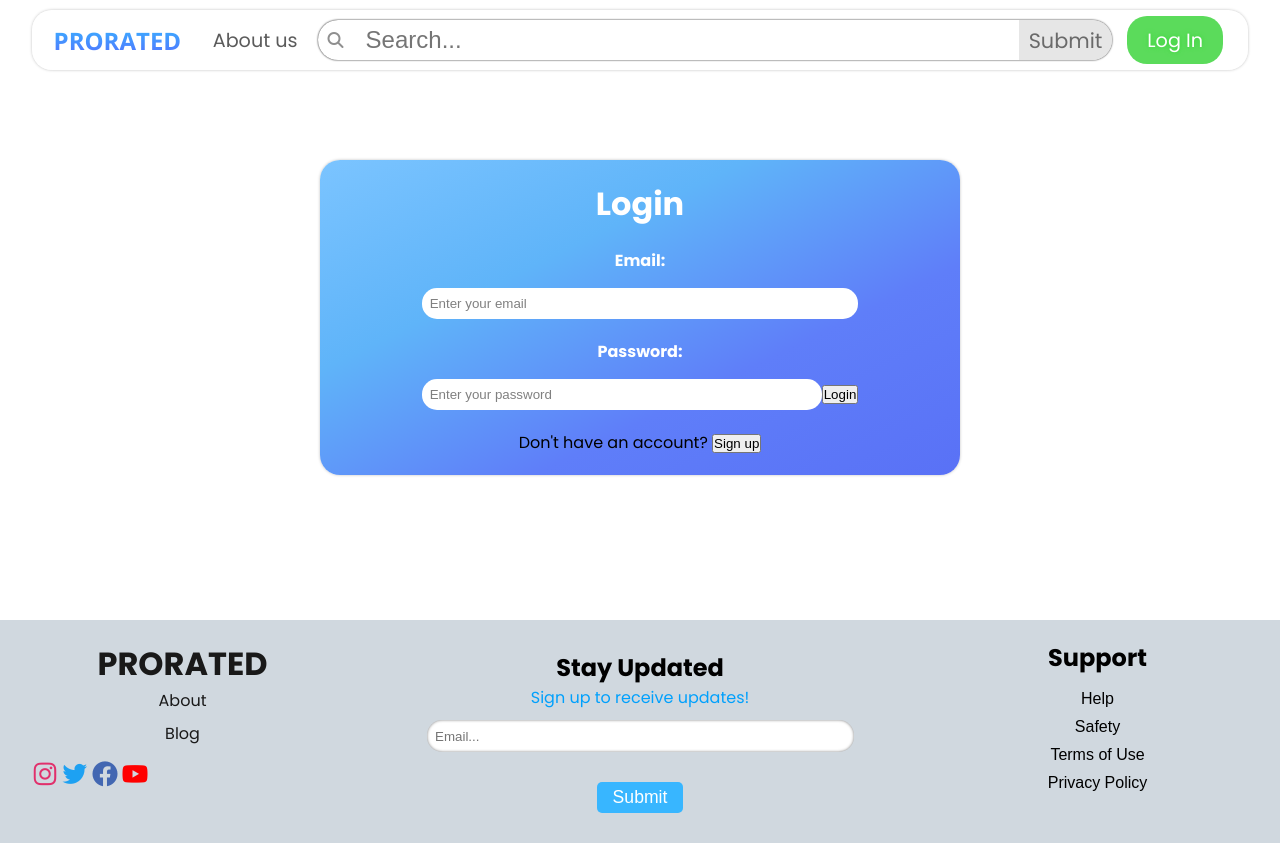
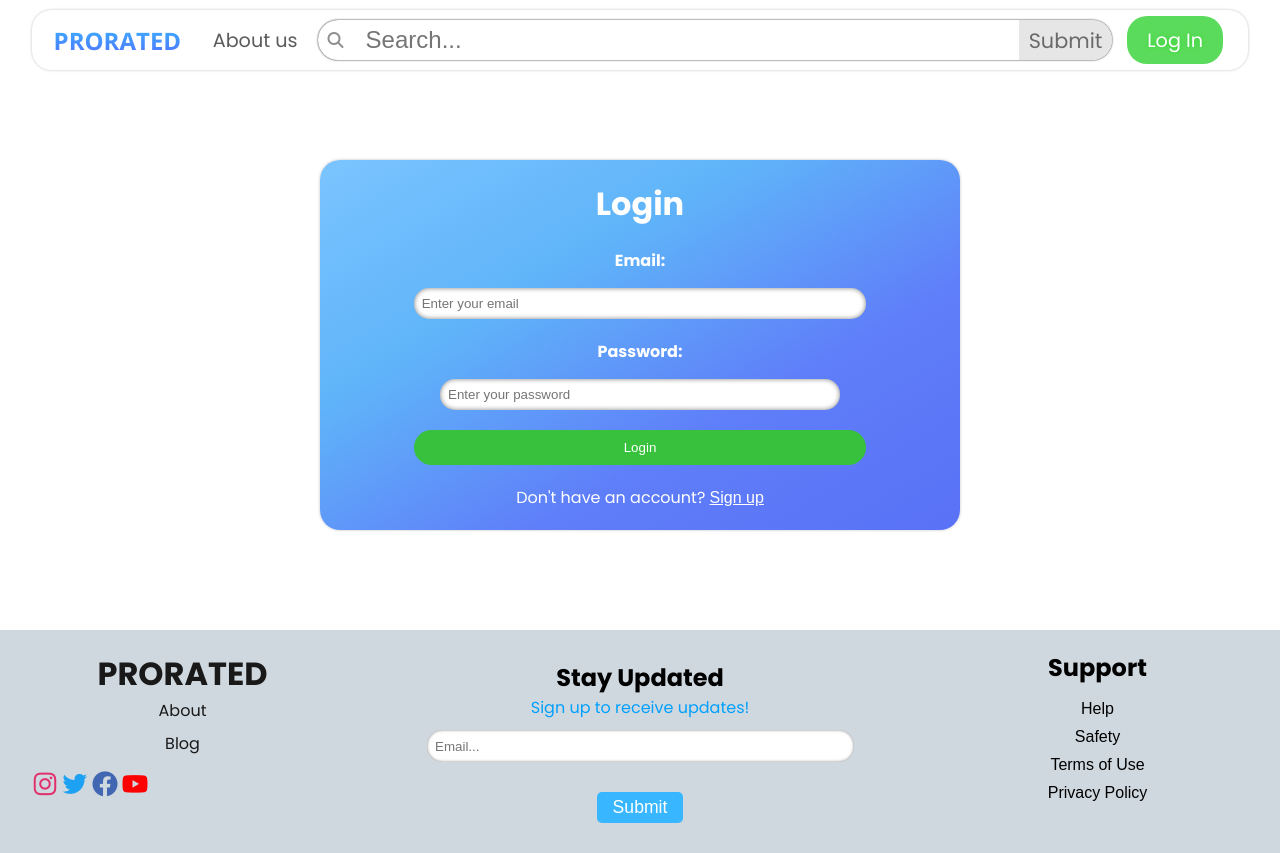
Before and after one commit to lgxxhi/Prorated-Front-End, a React (Create React App) app: page /login-signup in a window 1280 px wide. Built offline with nearby package versions, Linux system fonts and the light colour scheme; no server answers.

Commit message:
Fix: login/signup button design

```diff
--- a/src/Pages/LogInSignup.jsx
+++ b/src/Pages/LogInSignup.jsx
@@ -187,7 +187,7 @@ function LoginSignup() {
               </div>
             )}
             <button
-              className="login-signup__submitbtn"
+              className="login-signup__form__submitbtn"
               type="submit"
               disabled={isLoading}
             >
--- a/src/Styles/LoginSignup.scss
+++ b/src/Styles/LoginSignup.scss
@@ -42,13 +42,15 @@ $white_ffffff: #ffffff;
       margin-bottom: 5px;
     }
     input {
+      width: 100%;
+      padding: 8px;
+      margin-bottom: 20px;
       border: 0;
       border-radius: 15px;
-      margin-bottom: 20px;
-      padding: 8px;
-      width: 100%;
+      box-shadow: 0px 0px 5px rgba(#000000, 0.5) inset;
+      color: rgb(255, 255, 255);
       &::placeholder {
-        color: grey;
+        text-shadow: none;
       }
     }
     &__submitbtn {
@@ -66,8 +68,15 @@ $white_ffffff: #ffffff;
         cursor: not-allowed;
       }
     }
-    &__signUp {
-      color: white;
+  }
+  &__signUp {
+    color: white;
+    button {
+      border: none;
+      background: none;
+      font-size: 1em;
+      color: #ffffff;
+      text-decoration: underline;
     }
   }
 }
```
Also changed, not shown: src/Styles/dist/LoginSignup.css, src/Styles/dist/LoginSignup.min.css.
